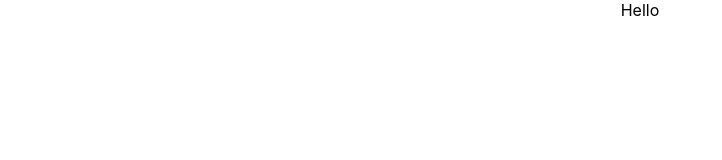
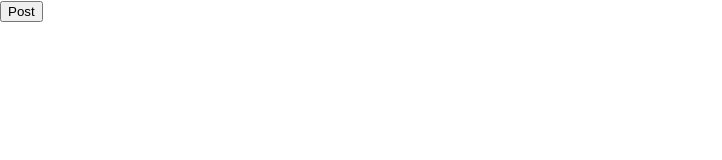
Before and after one commit to YilmazKarakus17/FDM-Mentor-Matching-App, a React (Create React App) app in the folder client/: page / in a window 1280 px wide. Shown: the top 160 px of the page, without its empty margins (0-722 px from the left). Built offline with nearby package versions, Linux system fonts and the light colour scheme.

Commit message:
creating folders for components

```diff
--- a/client/src/App.js
+++ b/client/src/App.js
@@ -1,14 +1,58 @@
-import React, { useState, useEffect } from 'react';
+import React from 'react';
 import './App.css';
 import Axios from 'axios';
 
-function App() {
+export default class App extends React.Component{
+  constructor(props){
+    super(props)
+  }
 
-  return (
-    <div className="App">
-      Hello
-    </div>
-  );
+  myPostFunction(){
+    Axios.put('http://localhost:3001/api/update/mentee/mentor-id', {
+      mentorId: "fdm2",
+      fdmEmail: "fdm0007@fdm.co.uk"
+    }).then((response) => {
+      console.log(response)
+    });
+  }
+
+  render(){
+    //logic code
+    return (
+      <div id="app">
+        <button onClick={this.myPostFunction}>Post</button>
+      </div>
+    )
+  }
 }
 
-export default App;
+// Axios.post('http://localhost:3001/api/insert/mentee', {
+//   fdmEmail: 'fdm0007@fdm.co.uk',
+//   pwd: '12345',
+//   fname: 'jo-allan',
+//   lname: 'smith',
+//   desc: 'software engineer, good at testing',
+//   img: 'testImage.pic',
+//   email: 'joAllan@outlook.com',
+//   phone: '07958585145'
+// }).then((response) => {
+//   console.log(response)
+// });
+
+
+// let fdmId = 'fdm7'
+// Axios.delete(`http://localhost:3001/api/delete/application/${fdmId}`).then((response) => {
+//   console.log(response)
+// });
+
+// let fdmId = 'fdm7'
+// Axios.get(`http://localhost:3001/api/get/applicants`).then((response) => {
+//   console.log(response)
+// });
+
+// Axios.put('http://localhost:3001/api/update/mentee/mentor-id', {
+//   mentorId: "fdm2",
+//   fdmEmail: "fdm0007@fdm.co.uk"
+// }).then((response) => {
+//   console.log(response)
+// });
```
